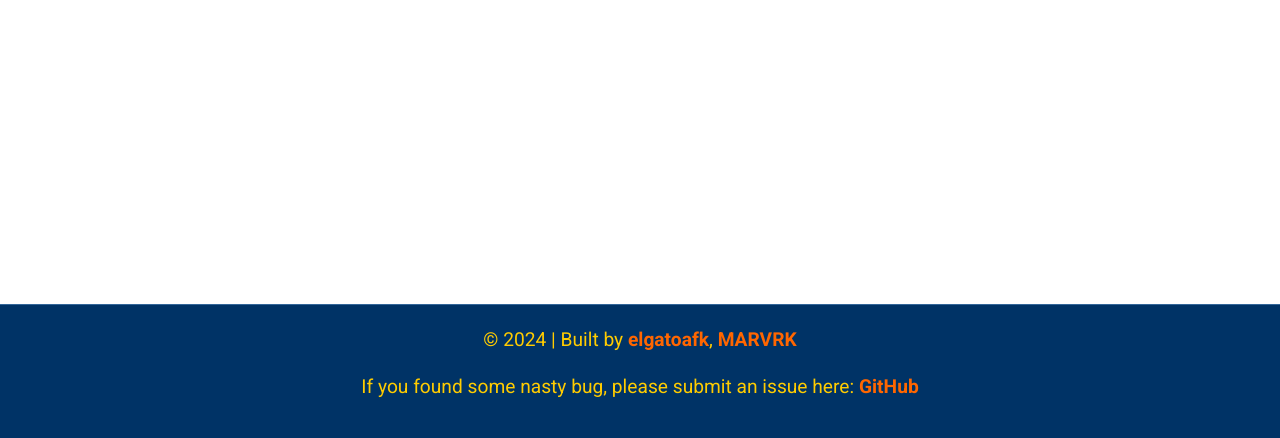
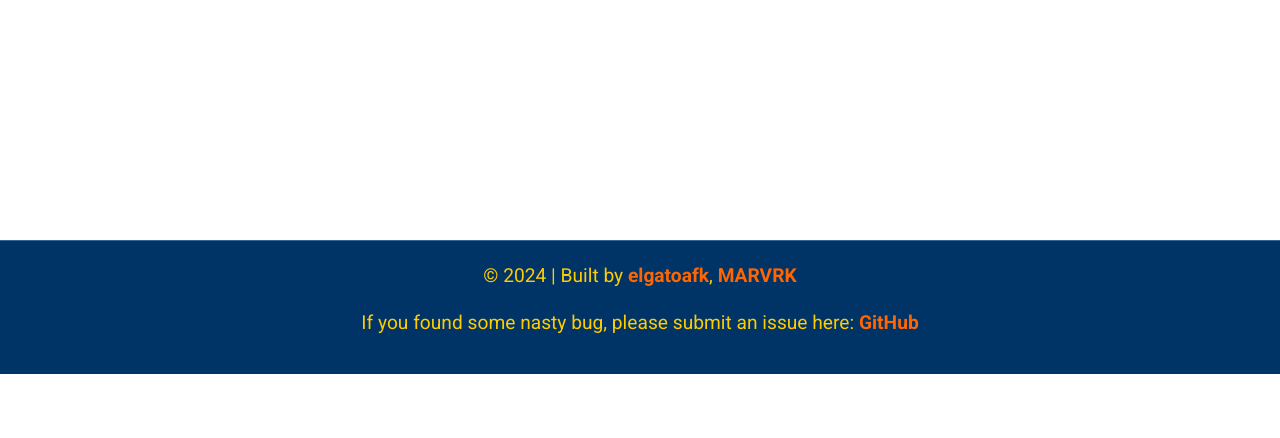
Before and after one commit to elgatoafk/pics-hive, a Python web app: template app/src/templates/index.html in a window 1280 px wide. Shown: the part 647-1085 px from the top of the page. After the commit the page ends 1021 px from the top, so only its background shows below. Run offline with Jinja, Linux system fonts and the light colour scheme; the template is opened without the code that fills it, so the values that code supplies are empty; some libraries are stand-ins or nearby versions.

Commit message:
Fix CSS for footer

```diff
--- a/app/src/static/css/custom.css
+++ b/app/src/static/css/custom.css
@@ -12,6 +12,13 @@ body {
 
 html, body {
     height: 100%;
+    margin: 0;
+    display: flex;
+    flex-direction: column;
+}
+
+.container {
+    flex: 1;
 }
 
 .navbar-custom {
```
